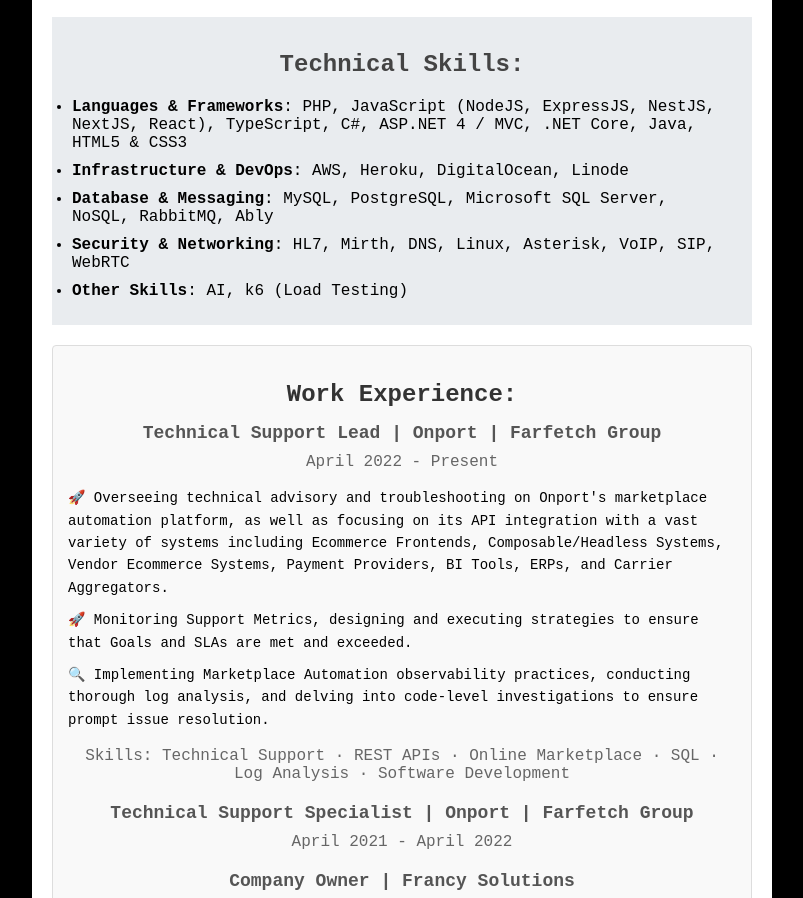
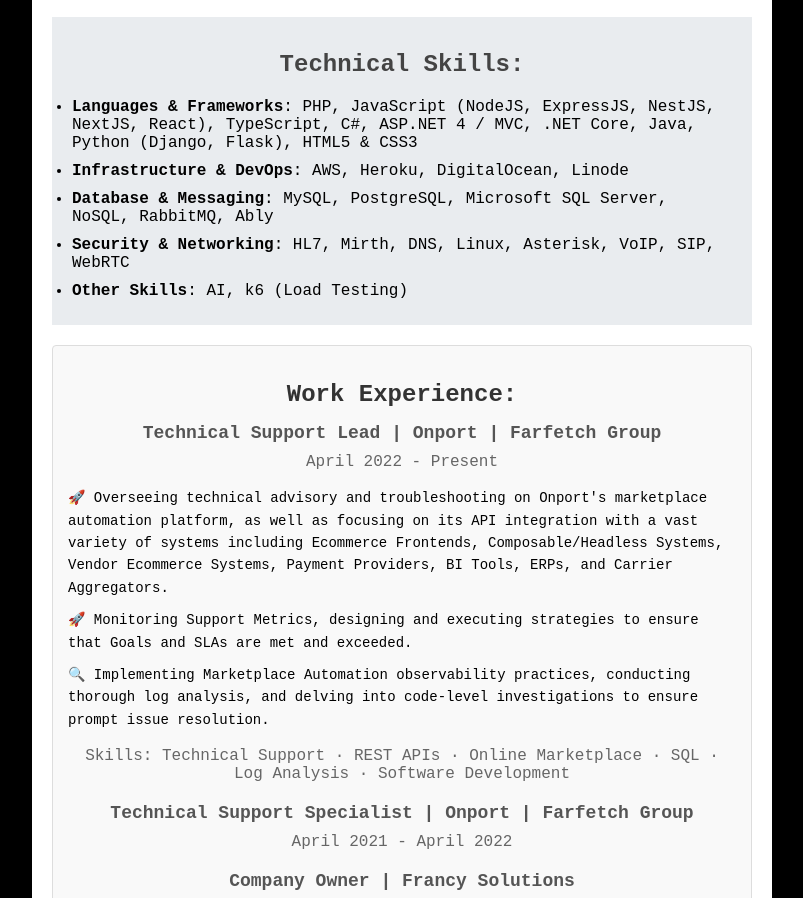
Before and after one commit to fdelorenzi/fdelorenzi.github.io, a plain HTML site: page about.html in a window 1280 px wide. Shown: the part 1356-2254 px from the top of the page, without its empty margins (238-1041 px from the left). Drawn offline with Linux system fonts and the light colour scheme.

Commit message:
fix(about): correct list of technical skills

```diff
--- a/about.html
+++ b/about.html
@@ -63,7 +63,7 @@ ____  _____ _     ___  ____  _____ _   _ ________
                 <div class="expertise">
                     <h2>Technical Skills:</h2>
                     <ul>
-                        <li><b>Languages & Frameworks</b>: PHP, JavaScript (NodeJS, ExpressJS, NestJS, NextJS, React), TypeScript, C#, ASP.NET 4 / MVC, .NET Core, Java, HTML5 & CSS3</li>
+                        <li><b>Languages & Frameworks</b>: PHP, JavaScript (NodeJS, ExpressJS, NestJS, NextJS, React), TypeScript, C#, ASP.NET 4 / MVC, .NET Core, Java, Python (Django, Flask), HTML5 & CSS3</li>
                         <li><b>Infrastructure & DevOps</b>: AWS, Heroku, DigitalOcean, Linode</li>
                         <li><b>Database & Messaging</b>: MySQL, PostgreSQL, Microsoft SQL Server, NoSQL, RabbitMQ, Ably</li>
                         <li><b>Security & Networking</b>: HL7, Mirth, DNS, Linux, Asterisk, VoIP, SIP, WebRTC</li>
```
